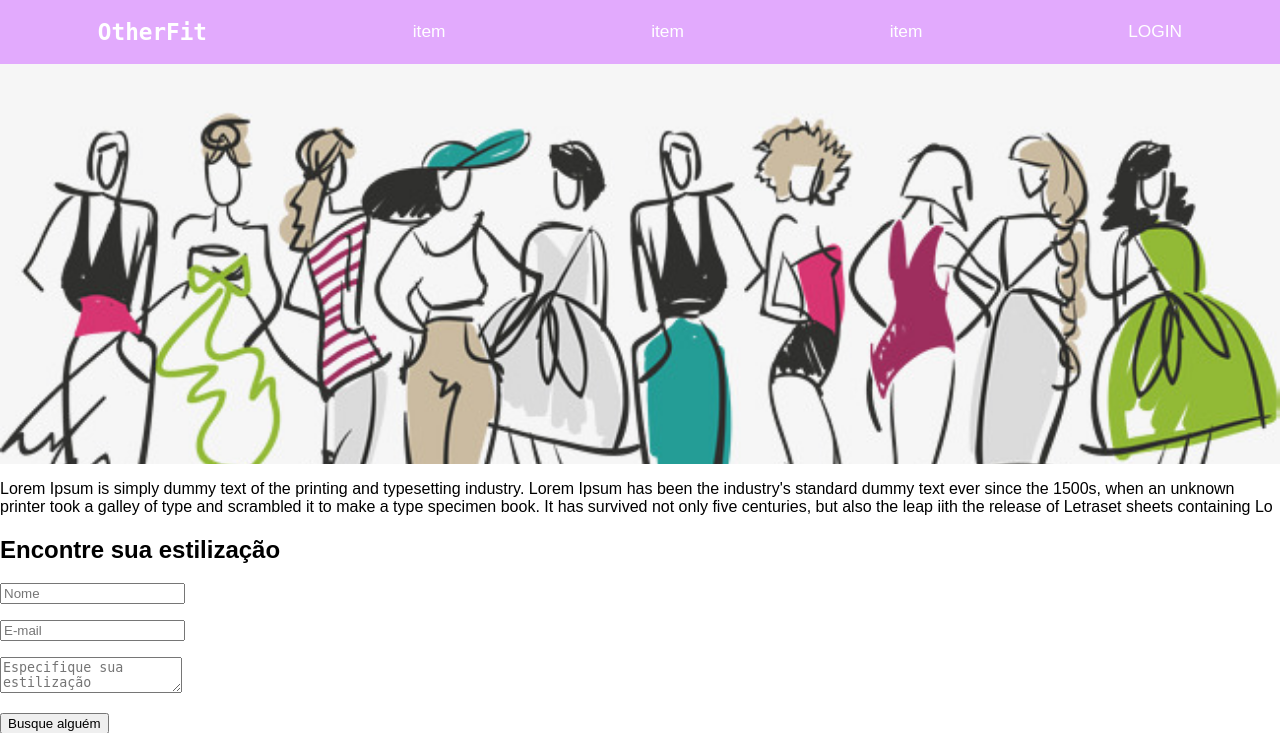
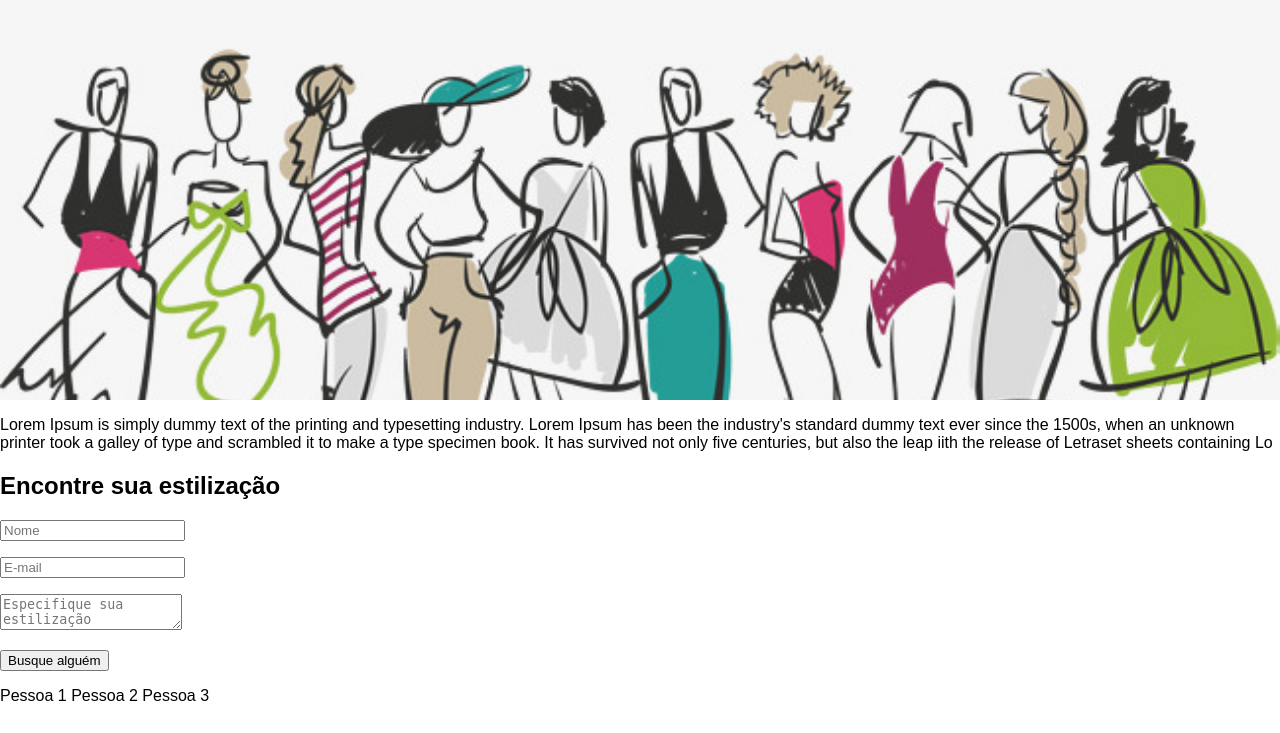
Before and after one commit to chelwillians/otherfit, a Django app: page /customizador/ in a window 1280 px wide. Shown: the top 733 px of the page. Run offline with Django 3.2, Linux system fonts and the light colour scheme.

Commit message:
Ajustar pendencias

```diff
--- a/website/static/style.css
+++ b/website/static/style.css
@@ -49,23 +49,23 @@ nav a:hover {
 	text-decoration: underline;
 }
 
-header {
+.banner-prin {
 	background-image: url("images/banner.jpg");
 	background-size: cover;
 	height: 400px;
 }
-header .center {
+.banner-prin .center {
 	display: flex;
 	justify-content: flex-end;
 	align-items: center;
 }
-header p {
+.banner-prin p {
 	margin: 0;
 	font-weight: 600;
 	text-shadow: 0 0 2px rgba(255, 255, 255, 1);
 	font-size: 15pt;
 }
-header aside {
+.banner-prin aside {
 	width: 40%;
 }
 
--- a/website/templates/costumer.html
+++ b/website/templates/costumer.html
@@ -4,16 +4,7 @@
 
 {% block content %}
 
-    <nav>
-        <div>
-            <h1>OtherFit</h1>
-        </div>
-        <a href="">item</a>
-        <a href="">item</a>
-        <a href="">item</a>
-        <a href="">LOGIN</a>
-    </nav>
-    <header>
+    <header class="banner-prin">
     </header>
     <aside>
         <p>Lorem Ipsum is simply dummy text of the printing and typesetting industry. Lorem Ipsum has been the industry's
--- a/website/templates/index.html
+++ b/website/templates/index.html
@@ -4,7 +4,7 @@
 
 {% block content %}
 
-<header>
+<header class="banner-prin">
     <div class="center">
         <aside>
             <p>Lorem Ipsum is simply dummy text of the printing and typesetting industry. Lorem Ipsum has been the industry's standard dummy text ever since the 1500s, when an unknown printer took a galley of type and scrambled it
```
